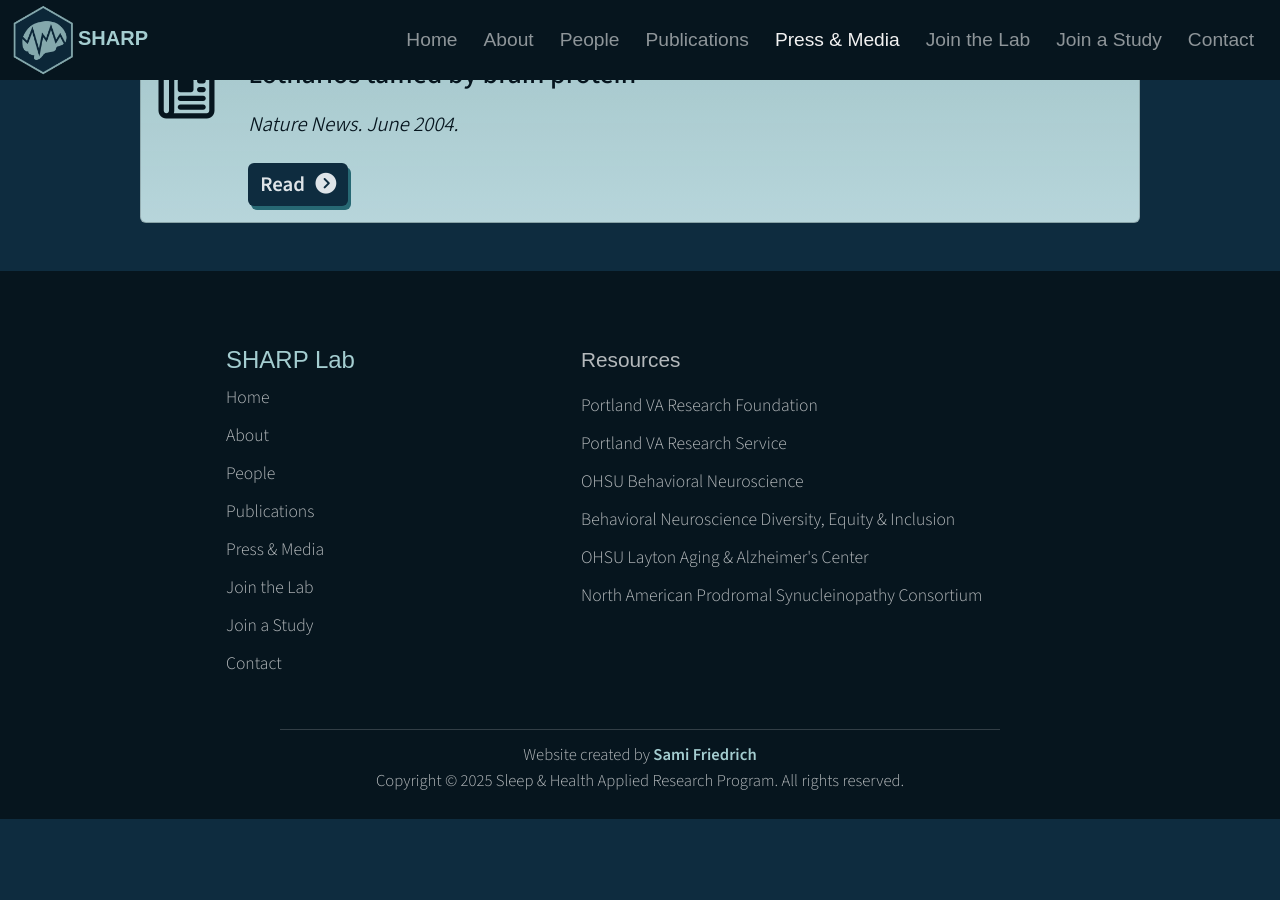
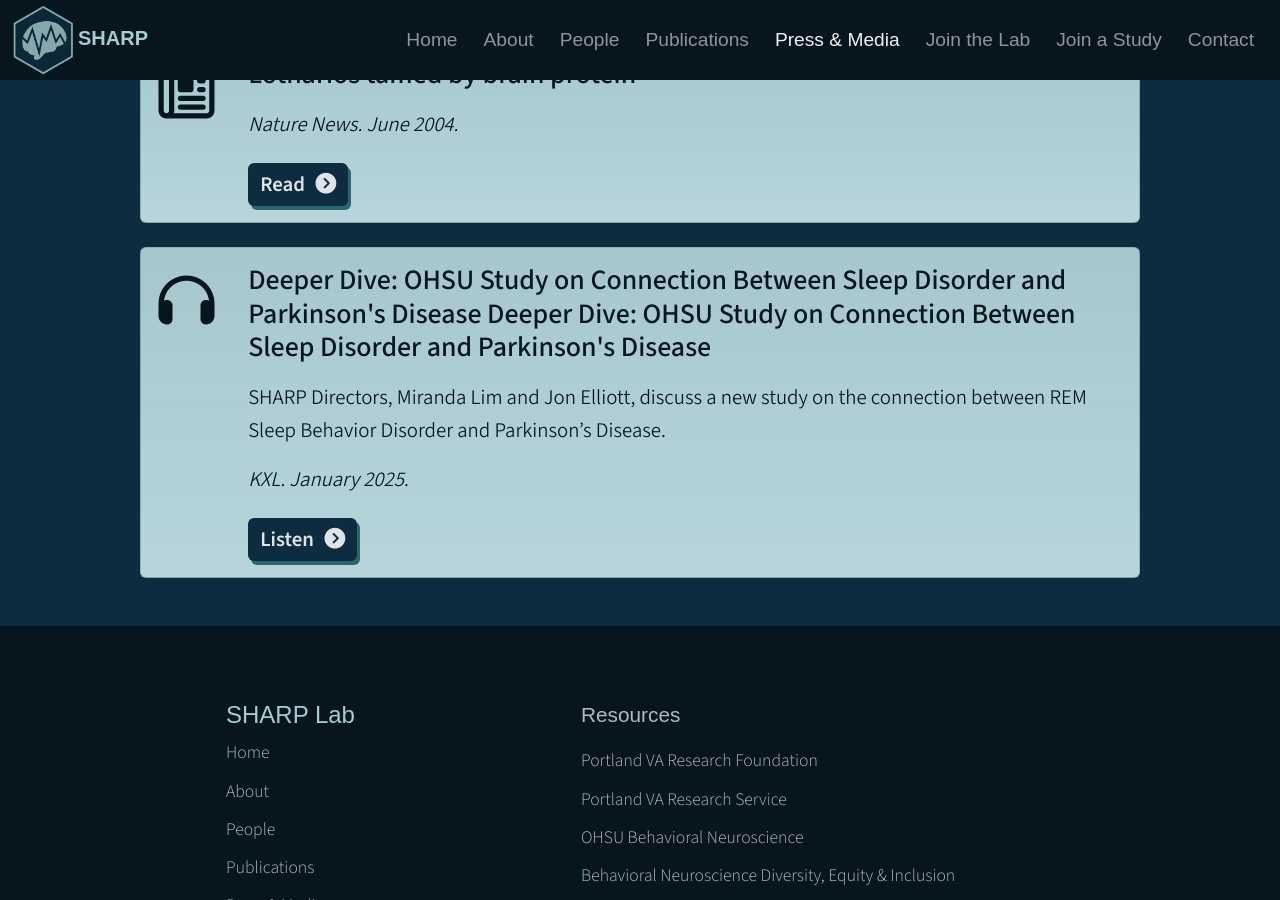
Before and after one commit to SHARP-lab-PDX/SHARP-lab-PDX.github.io, a Jekyll site: the page built from press.html, in a window 1280 px wide and 900 px high, scrolled down 5848 px. Built offline with Jekyll 4.4.1, drawn with Linux system fonts in a browser that asks for light colours; nearby versions of some CDN libraries; a style sheet for code colours, icons or effects is not loaded; before the commit the page ends 6667 px from its top, so only the background shows below that.

Commit message:
Update Site data “media”

```diff
--- a/_data/media.yml
+++ b/_data/media.yml
@@ -248,3 +248,18 @@
     source: Nature News
     description: null
     year: "2004"
+  - month: January
+    featured: true
+    url: https://p.ftur.io/kxl/2195
+    headline: SHARP Directors, Miranda Lim and Jon Elliott, **discuss a new study**
+      on the connection between REM Sleep Behavior Disorder and Parkinson's
+      Disease.
+    title: " Deeper Dive: OHSU Study on Connection Between Sleep Disorder and
+      Parkinson's Disease Deeper Dive: OHSU Study on Connection Between Sleep
+      Disorder and Parkinson's Disease"
+    type: podcast
+    source: KXL
+    description: >-
+
+      SHARP Directors, Miranda Lim and Jon Elliott, discuss a new study on the connection between REM Sleep Behavior Disorder and Parkinson's Disease.
+    year: "2025"
```
